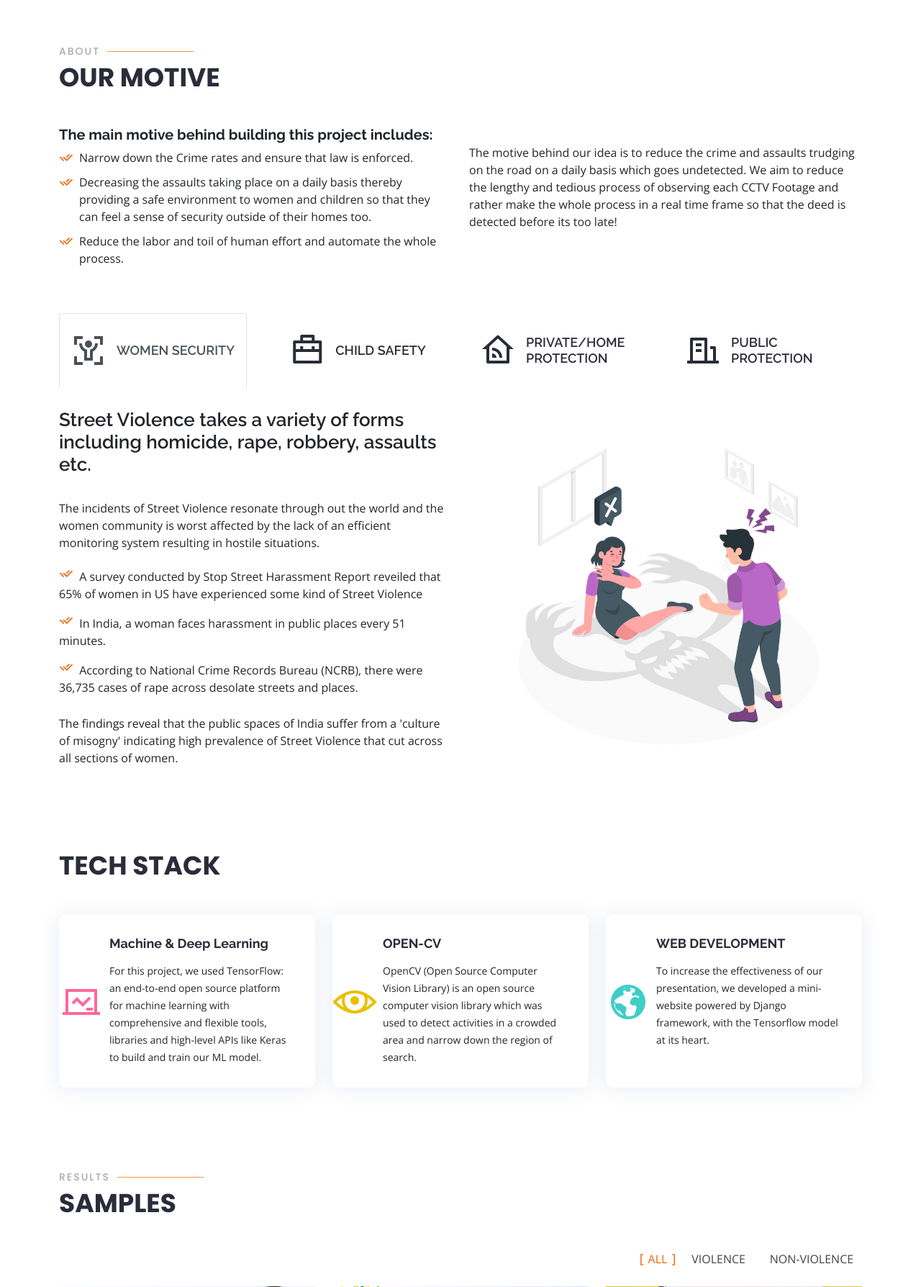
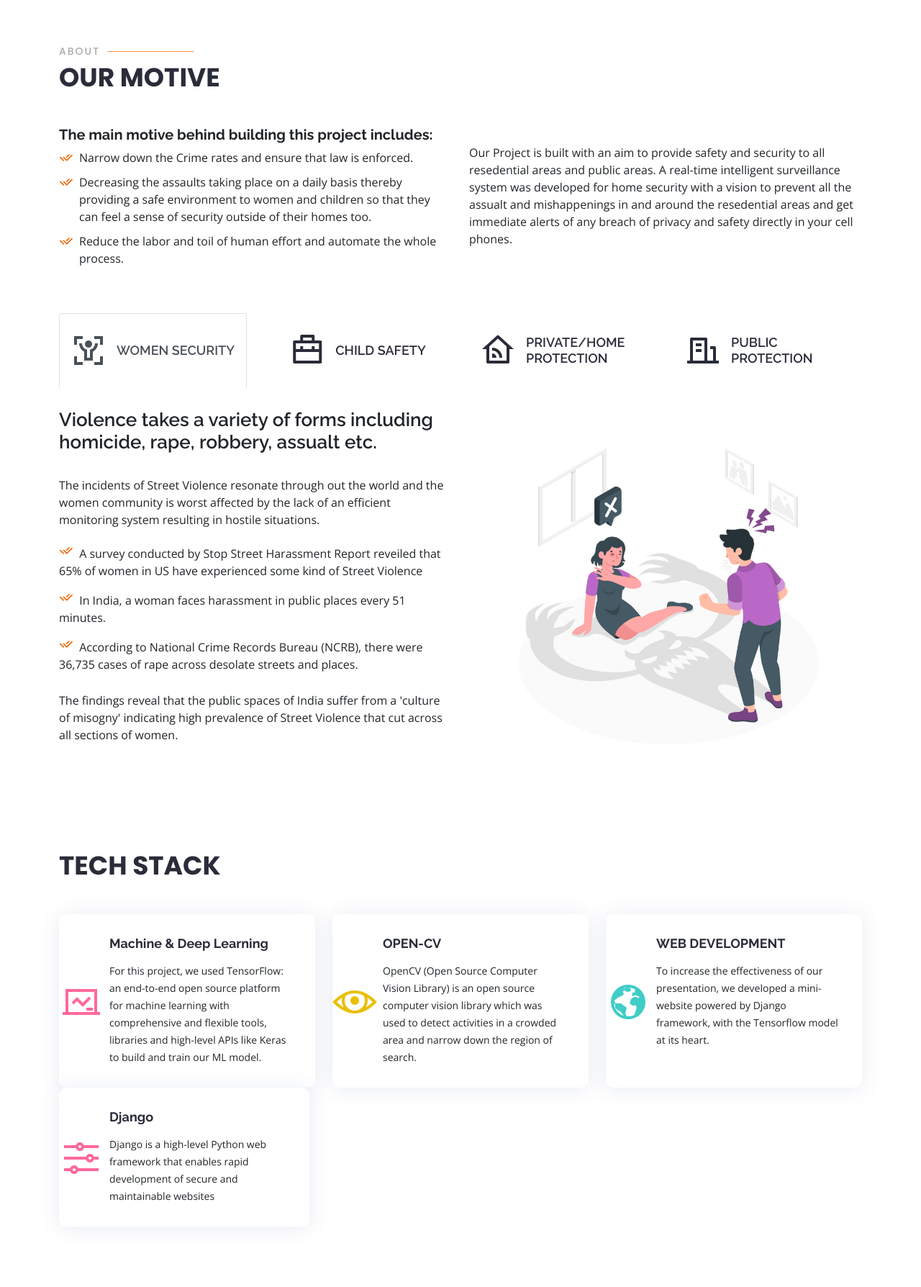
Before and after one commit to kakamband/Espial, a Django app: page / in a window 1280 px wide. Shown: the part 633-2421 px from the top of the page at 72% size. Run offline with Django 3.2, Linux system fonts and the light colour scheme; some libraries are stand-ins or nearby versions.

Commit message:
web update

```diff
--- a/Django WebApp/templates/home.html
+++ b/Django WebApp/templates/home.html
@@ -172,19 +174,34 @@
                 process. </li>
             </ul>
           </div>
-          <div class="col-lg-6 pt-4 pt-lg-0" style="padding-top: 500px; margin-top: 25px;">
+          <div class="col-lg-6 pt-5 pt-lg-0" style="padding-top: 500px; margin-top: 25px;">
             <p>
-              The motive behind our idea is to reduce the crime and assaults trudging on the road on a daily basis which
-              goes undetected. We aim to reduce the lengthy and tedious process of observing each CCTV Footage and
-              rather make the whole process in a real time frame so that the deed is detected before its too late!
+              Our Project is built with an aim to provide safety and security to all resedential areas and public areas.
+              A real-time intelligent surveillance system was developed for home security with a vision to prevent all
+              the assualt and mishappenings in and around the resedential areas and get immediate alerts of any breach
+              of privacy and safety directly in your cell phones.
+            </p>
+            <!-- </p>
+            The envisioned goal is achieved by first capturing the frames and training the model and in real-time
+            detecting if the activity can be termed as suspicious or not. If the output comes out to be suspicious,
+            the system immedialtely sends a notification to the concerned authority alerting them of the crime taking
+            place. And an immediate action can be taken to prevent any rampage taking place.
 
-            </p>
+            </p> -->
           </div>
         </div>
 
       </div>
+
+
+
+
+
       <!-- ======= Features Section ======= -->
+
+
       <div class="container features my-5">
+
 
         <ul class="nav nav-tabs row d-flex">
           <li class="nav-item col-3" data-aos="zoom-in">
@@ -217,7 +234,7 @@
           <div class="tab-pane active show" id="tab-1">
             <div class="row">
               <div class="col-lg-6 order-2 order-lg-1 mt-3 mt-lg-0">
-                <h3>Street Violence takes a variety of forms including homicide, rape, robbery, assaults etc.</h3>
+                <h3>Violence takes a variety of forms including homicide, rape, robbery, assualt etc.</h3>
                 <br>
 
                 <p class="font-italic">
@@ -364,7 +391,21 @@
               </div>
             </div>
 
+            <div class="row">
+              <div class="col-lg-4 col-md-6">
+                <div class="icon-box" data-aos="zoom-in-left">
+                  <div class="icon"><i class="las la-sliders-h" style="color: #ff689b;"></i></div>
+                  <h4 class="title"><a href="">Django</a></h4>
+                  <p class="description">Django is a high-level Python web framework that enables rapid development of
+                    secure and maintainable websites
+                  </p>
                 </div>
+              </div>
+
+
+
+              </div>
+
       </section>
 
      <!-- ======= Portfolio Section ======= -->
@@ -377,8 +418,8 @@
         </div>
         <ul id="portfolio-flters" class="d-flex justify-content-end" data-aos="fade-up">
           <li data-filter="*" class="filter-active">All</li>
-          <li data-filter=".filter-app">Violence</li>
-          <li data-filter=".filter-card">Non-Violence</li>
+          <!-- <li data-filter=".filter-app">Violence</li>
+          <li data-filter=".filter-card">Non-Violence</li> -->
           <!-- <li data-filter=".filter-web">Web</li> -->
         </ul>
 
```
Also changed, not shown: other parts of Django WebApp/templates/home.html (+63 -59 lines). Lines whose indentation alone changed are shown as unchanged.
